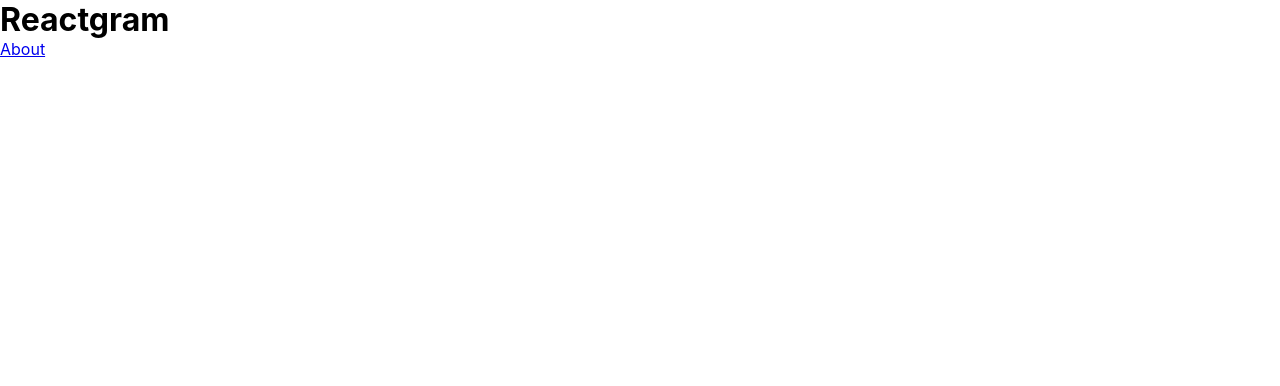
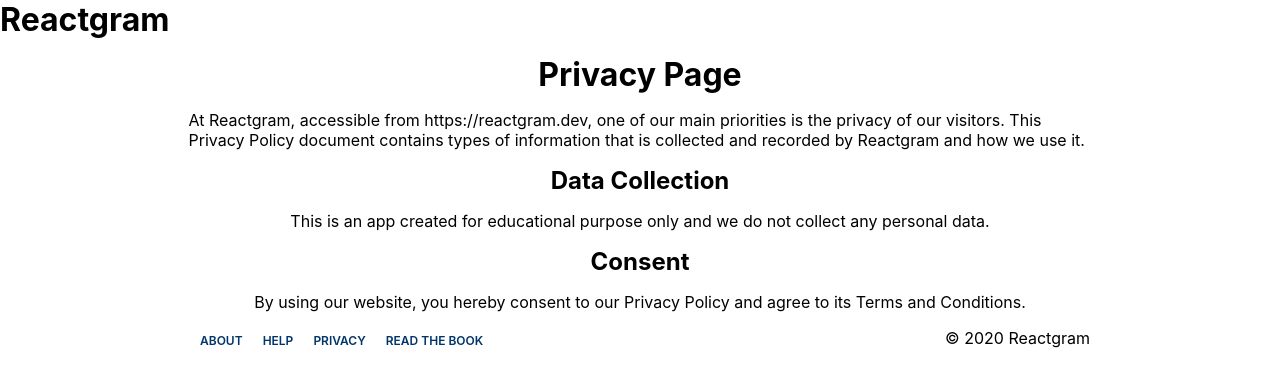
Before and after one commit to brunojppb/reactgram-web, a React (Create React App) app: page /privacy in a window 1280 px wide. Shown: the top 386 px of the page. Built offline with nearby package versions, Linux system fonts and the light colour scheme.

Commit message:
Add Help and Privacy pages

```diff
--- a/src/App.js
+++ b/src/App.js
@@ -1,7 +1,9 @@
-import React from 'react';
-import {BrowserRouter as Router, Route, Switch, Link} from 'react-router-dom';
+import {BrowserRouter as Router, Route, Switch} from 'react-router-dom';
+import { Footer } from './components/common/Footer';
 import { GlobalStyle } from './components/GlobalStyles';
 import AboutPage from './components/static/AboutPage';
+import HelpPage from './components/static/HelpPage';
+import PrivacyPage from './components/static/PrivacyPage';
 
 function App() {
 
@@ -10,12 +12,18 @@ function App() {
       <GlobalStyle/>
       <h1>Reactgram</h1>
       <Router>
-        <Link to="/about">About</Link>
         <Switch>
           <Route path="/about">
             <AboutPage/>
           </Route>
+          <Route path="/help">
+            <HelpPage/>
+          </Route>
+          <Route path="/privacy">
+            <PrivacyPage/>
+          </Route>
         </Switch>
+        <Footer/>
       </Router>
     </>
   );
--- /dev/null
+++ b/src/components/static/HelpPage.js
@@ -0,0 +1,18 @@
+import { StaticLayout } from './StaticLayout';
+
+function HelpPage() {
+
+  return(
+    <StaticLayout>
+      <h1>Help Page</h1>
+      <p>
+        Reactgram is an app created while reading the <a href="https://reactgram.dev">reactgram book</a>
+        {' '}which doesn't provide any support. But feel free to ask questions via
+        our <a href="https://github.com/brunojppb/reactgram/issues">Github Issues page.</a>
+      </p>
+    </StaticLayout>
+  )
+
+}
+
+export default HelpPage;
--- /dev/null
+++ b/src/components/static/PrivacyPage.js
@@ -0,0 +1,32 @@
+import { StaticLayout } from './StaticLayout';
+
+function PrivacyPage() {
+
+  return(
+    <StaticLayout>
+      <h1>Privacy Page</h1>
+      <p>
+        At Reactgram, accessible from https://reactgram.dev, one of our main
+        priorities is the privacy of our visitors. This Privacy Policy document
+        contains types of information that is collected and recorded by
+        Reactgram and how we use it.
+      </p>
+
+      <h2>Data Collection</h2>
+      <p>
+        This is an app created for educational purpose only and we do not collect
+        any personal data.
+      </p>
+
+      <h2>Consent</h2>
+
+      <p>
+        By using our website, you hereby consent to our Privacy Policy and agree
+        to its Terms and Conditions.
+      </p>
+    </StaticLayout>
+  )
+
+}
+
+export default PrivacyPage;
--- a/src/components/static/StaticLayout.js
+++ b/src/components/static/StaticLayout.js
@@ -1,5 +1,4 @@
 import styled from 'styled-components'
-import { Footer } from '../common/Footer';
 
 const StaticLayoutWrapper = styled.div`
     display: grid;
@@ -18,7 +17,6 @@ export const StaticLayout = ({ children }) => {
       <StaticLayoutWrapper>
         {children}
       </StaticLayoutWrapper>
-      <Footer/>
     </>
   )
 }
```
